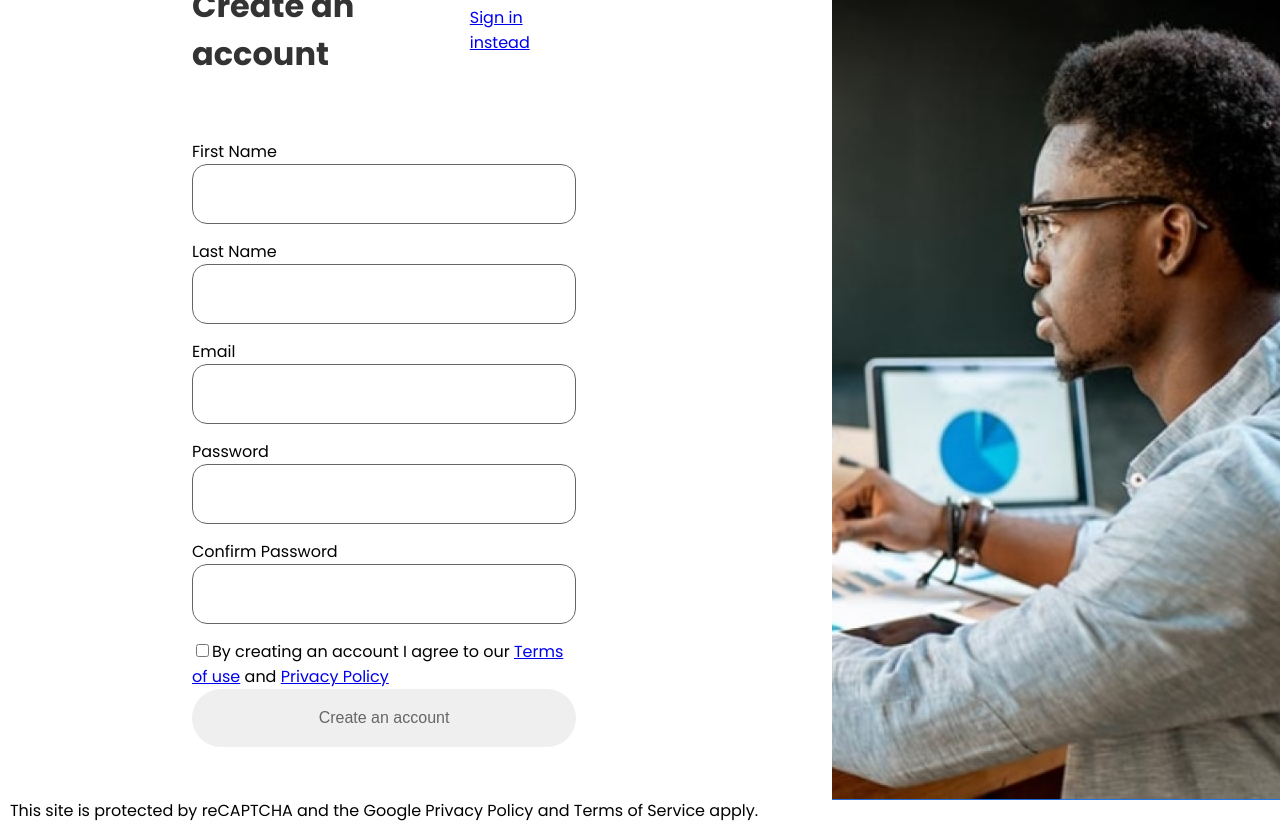
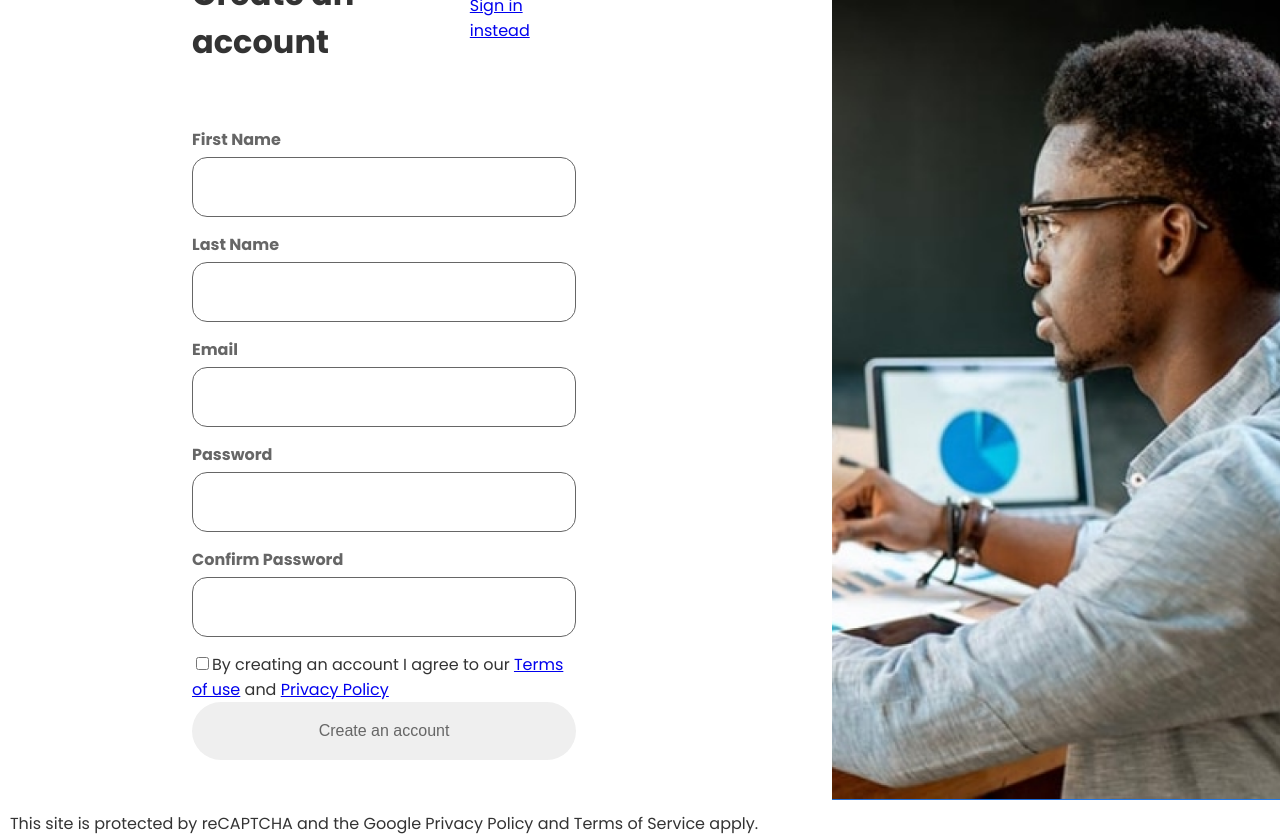
Before and after one commit to annuu1/meeting-scheduler, a React (Vite) app in the folder frontend/: page /signup in a window 1280 px wide. Built offline with nearby package versions, Linux system fonts and the light colour scheme.

Commit message:
login and signup styles

```diff
--- a/frontend/src/components/auth/Login.jsx
+++ b/frontend/src/components/auth/Login.jsx
@@ -48,21 +48,22 @@ const [formData, setFormData] = useState({
               <h1>Sign in to your Spark</h1>
           </div>
           <form className={styles.form} onSubmit={handleSubmit}>
-            <label htmlFor ='firstName' >First Name</label>
+            <label htmlFor ='firstName' className={styles.label} >First Name</label>
             <input type="email" name='email' className={styles.input} value={formData.email} onChange={handleChange} required/>
-            <label htmlFor = 'password'>Password</label>
+            <label htmlFor = 'password' className={styles.label} >Password</label>
             <input type="password" name='password' className={styles.input} value={formData.password} onChange={handleChange} required/>
             <button type="submit" className={styles.btn} >Login</button>
             <p>Don't have an account? <Link to="/signup">Sign up</Link></p>
-          </form>
-
-          {
+            {
             error && <p style={{color:'red'}}>{error}</p>
           }
+          </form>
+          <p>This site is protected by reCAPTCHA and the Google Privacy Policy and Terms of Service apply.</p>
       </div>
       <div className={styles.imageContainer}>
         <img src={authImg} alt="auth image bg" />
       </div>
+
     </div>
   )}
 
--- a/frontend/src/components/auth/Signup.jsx
+++ b/frontend/src/components/auth/Signup.jsx
@@ -48,15 +48,15 @@ function Signup() {
               <Link to="/login">Sign in instead</Link>
           </div>
           <form className={styles.form} onSubmit={handleSubmit} >
-            <label htmlFor ='firstName'>First Name</label>
+            <label htmlFor ='firstName' className={styles.label}>First Name</label>
             <input type="text" name='firstName' className={styles.input} value={formData.firstName} onChange={handleChange} required/>
-            <label htmlFor = 'lastName'>Last Name</label>
+            <label htmlFor = 'lastName' className={styles.label}>Last Name</label>
             <input type="text" name='lastName' className={styles.input} value={formData.lastName} onChange={handleChange} required/>
-            <label htmlFor = 'email'>Email</label>
+            <label htmlFor = 'email' className={styles.label}>Email</label>
             <input type="email" name='email' className={styles.input} value={formData.email} onChange={handleChange} required/>
-            <label htmlFor = 'password'>Password</label>
+            <label htmlFor = 'password' className={styles.label}>Password</label>
             <input type="password" name='password' className={styles.input} value={formData.password} onChange={handleChange} required/>
-            <label htmlFor = 'confirmPassword'>Confirm Password</label>
+            <label htmlFor = 'confirmPassword' className={styles.label}>Confirm Password</label>
             <input type="password" name='confirmPassword' className={styles.input}
             value={formData.confirmPassword} onChange={handleChange} required/>
             <div className={styles.terms}>
--- a/frontend/src/styles/Auth.module.css
+++ b/frontend/src/styles/Auth.module.css
@@ -1,13 +1,11 @@
-body {
-    font-family: 'Poppins', sans-serif; /* Fallback to sans-serif if Poppins is not available */
-    box-sizing: border-box; /* Makes sizing more predictable */
-}
 .container{
     display: flex;
     justify-content: space-between;
     align-items: center;
     height: 100vh;
     width: 100%;
+
+    color: #333333;
 }
 .formContainer{
     display: flex;
@@ -26,7 +24,7 @@ body {
         width: 50%;
     }
 .formHeaderSignin{
-    color: #000000;
+    color: #333333;
     font-weight: bolder;
 }
 .form{
```
